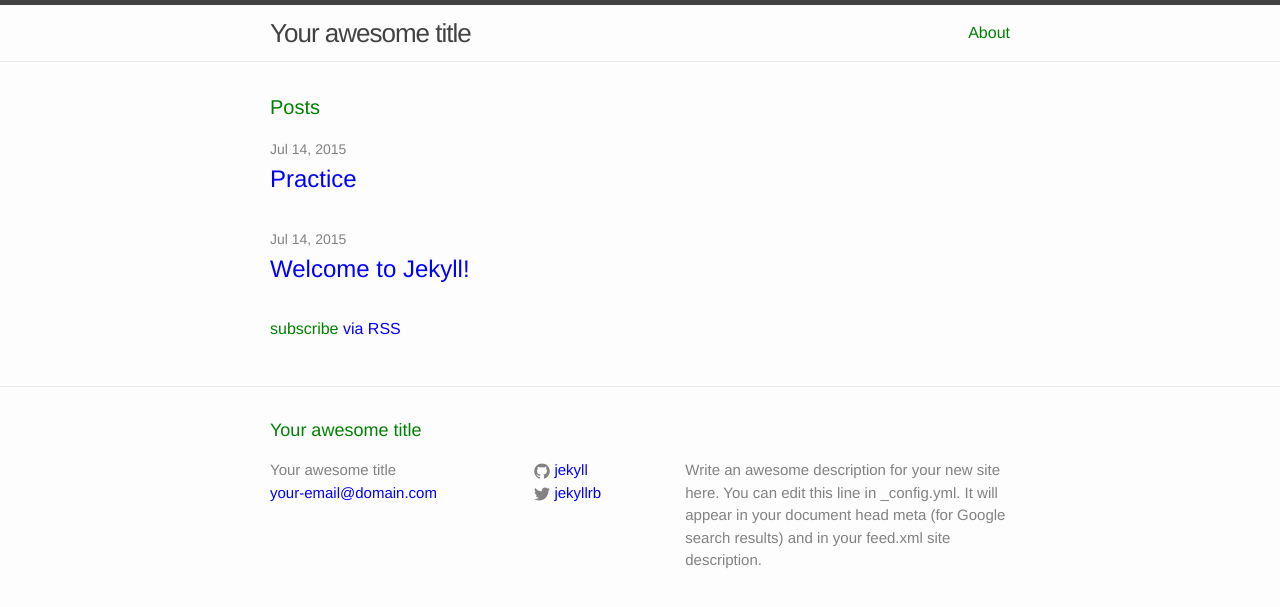
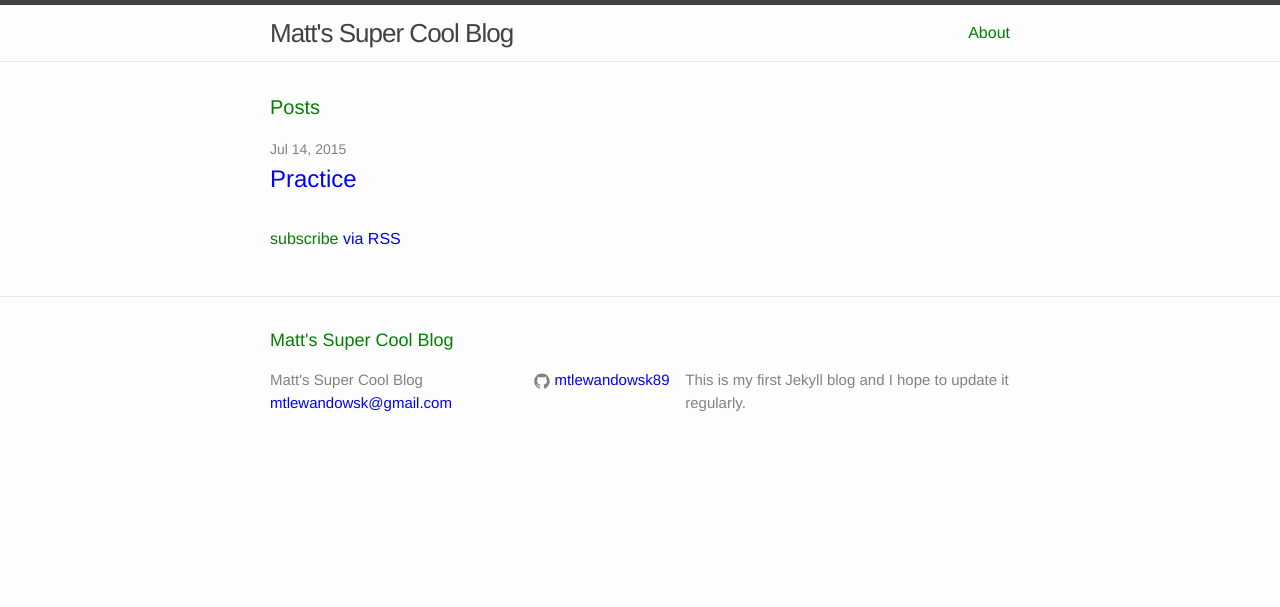
Before and after one commit to mtlewandowsk89/Matt, a Jekyll site: the page built from index.html, in a window 1280 px wide. Shown: the top 607 px of the page. Built offline with Jekyll 4.4.1, drawn with Linux system fonts in a browser that asks for light colours.

Commit message:
changed config file

```diff
--- a/_config.yml
+++ b/_config.yml
@@ -1,14 +1,11 @@
 # Site settings
-title: Your awesome title
-email: your-email@domain.com
+title: Matt's Super Cool Blog
+email: mtlewandowsk@gmail.com
 description: > # this means to ignore newlines until "baseurl:"
-  Write an awesome description for your new site here. You can edit this
-  line in _config.yml. It will appear in your document head meta (for
-  Google search results) and in your feed.xml site description.
+  This is my first Jekyll blog and I hope to update it regularly.
 baseurl: "/Matt/" # the subpath of your site, e.g. /blog/
 url: "http://yourdomain.com" # the base hostname & protocol for your site
-twitter_username: jekyllrb
-github_username:  jekyll
+github_username:  mtlewandowsk89
 
 # Build settings
 markdown: kramdown
```
Also changed, not shown: _posts/2015-07-14-welcome-to-jekyll.markdown (deleted, +0 -47 lines).
